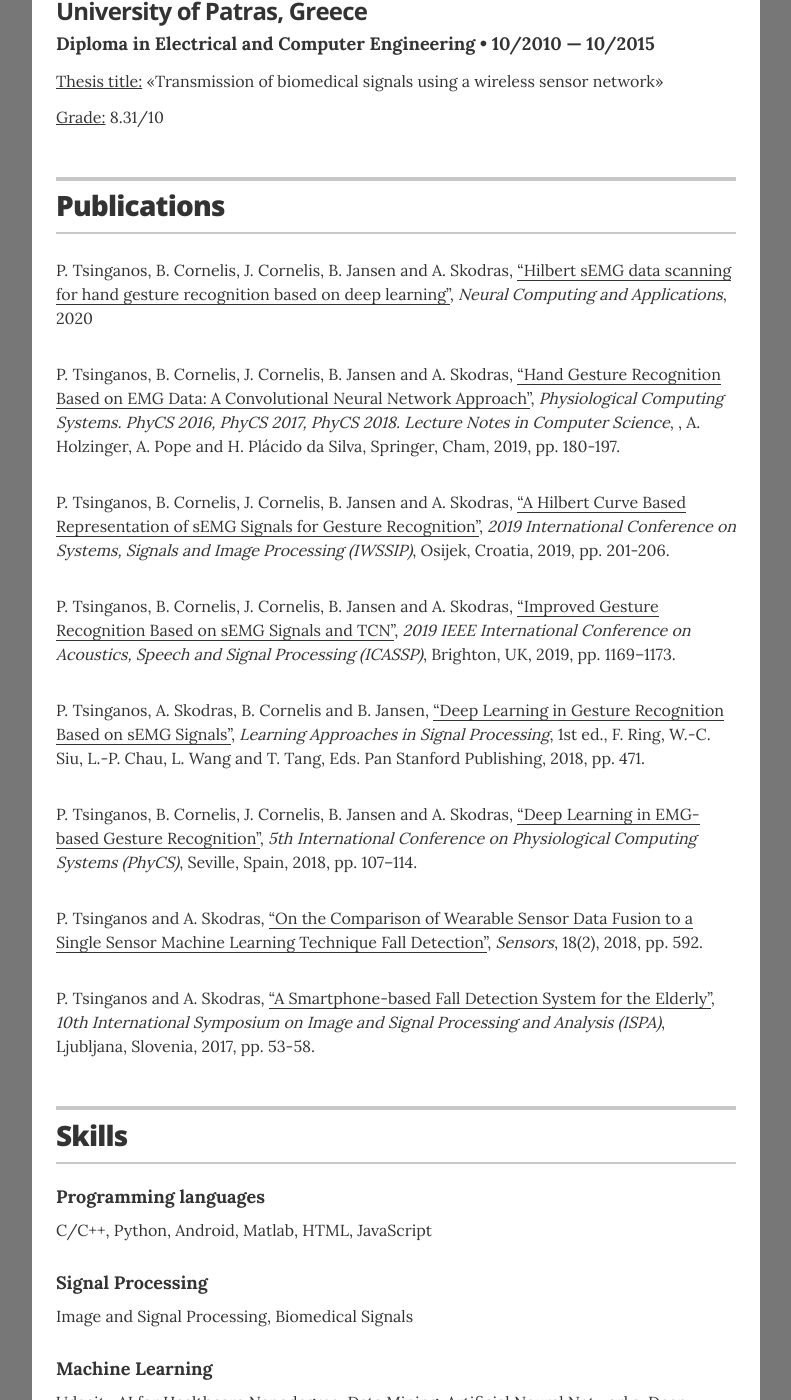
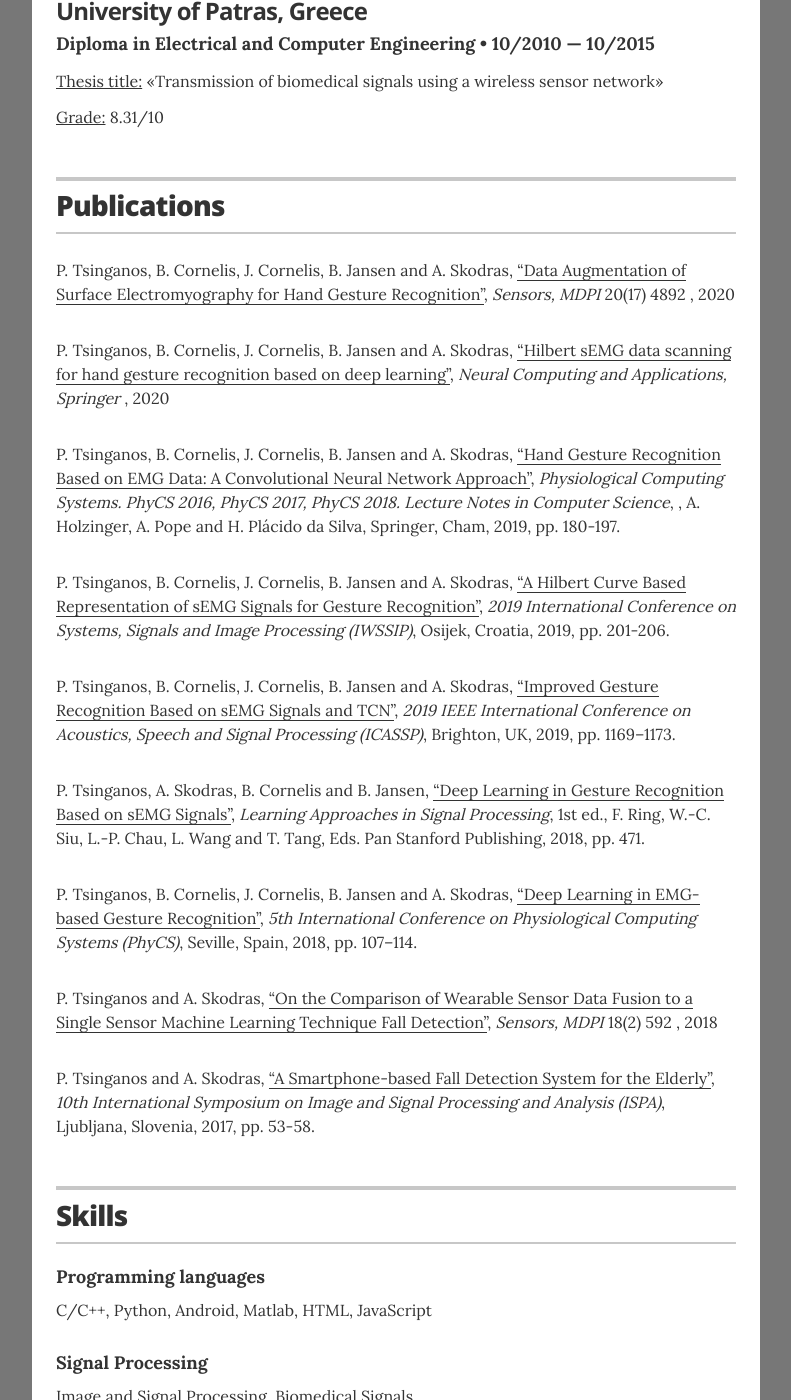
Before and after one commit to ptsinganos/ptsinganos.github.io, a Jekyll site: the page built from index.html, in a window 1280 px wide and 1400 px high, scrolled down 957 px. Shown: the whole window, without its empty margins (244-1035 px from the left). Built offline with Jekyll 4.4.1, drawn with Linux system fonts in a browser that asks for light colours.

Commit message:
edit journal publications

```diff
--- a/_data/publications.yml
+++ b/_data/publications.yml
@@ -9,9 +9,19 @@
 #  url:
 
 - authors: P. Tsinganos, B. Cornelis, J. Cornelis, B. Jansen and A. Skodras
+  title: “Data Augmentation of Surface Electromyography for Hand Gesture Recognition”
+  journal:
+    title: Sensors, MDPI
+    volume: 20
+    issue: 17
+    article: 4892
+  year: 2020
+  url: https://doi.org/10.3390/s20174892
+
+- authors: P. Tsinganos, B. Cornelis, J. Cornelis, B. Jansen and A. Skodras
   title: “Hilbert sEMG data scanning for hand gesture recognition based on deep learning”
   journal:
-    title: Neural Computing and Applications
+    title: Neural Computing and Applications, Springer
   year: 2020
   url: https://doi.org/10.1007/s00521-020-05128-7
 
@@ -66,11 +76,11 @@
 - authors: P. Tsinganos and A. Skodras
   title: “On the Comparison of Wearable Sensor Data Fusion to a Single Sensor Machine Learning Technique Fall Detection”
   journal:
-    title: Sensors
+    title: Sensors, MDPI
     volume: 18
-    number: 2
+    issue: 2
+    article: 592
   year: 2018
-  pages: 592
   url: https://www.doi.org/10.3390/s18020592
 
 - authors: P. Tsinganos and A. Skodras
--- a/_layouts/resume.html
+++ b/_layouts/resume.html
@@ -116,7 +116,7 @@
             {% elsif publication.book %}
             <i>{{ publication.book.title }}</i>, {{ publication.book.edition }}, {{ publication.book.editors }}, {{ publication.book.publisher }},
             {% elsif publication.journal %}
-            <i>{{ publication.journal.title }}</i>, {% if publication.journal.volume %} {{ publication.journal.volume }}({{ publication.journal.number }}), {%endif %}
+            <i>{{ publication.journal.title }}</i>{% if publication.journal.volume %} {{, publication.journal.volume }}({{ publication.journal.issue }}) {% endif %} {%if publication.journal.article %} {{, publication.journal.article }} {% endif %},
             {% endif %}
             {{ publication.year }}{% if publication.pages %}, pp. {{ publication.pages }}.{% endif %}
         </p>
```
